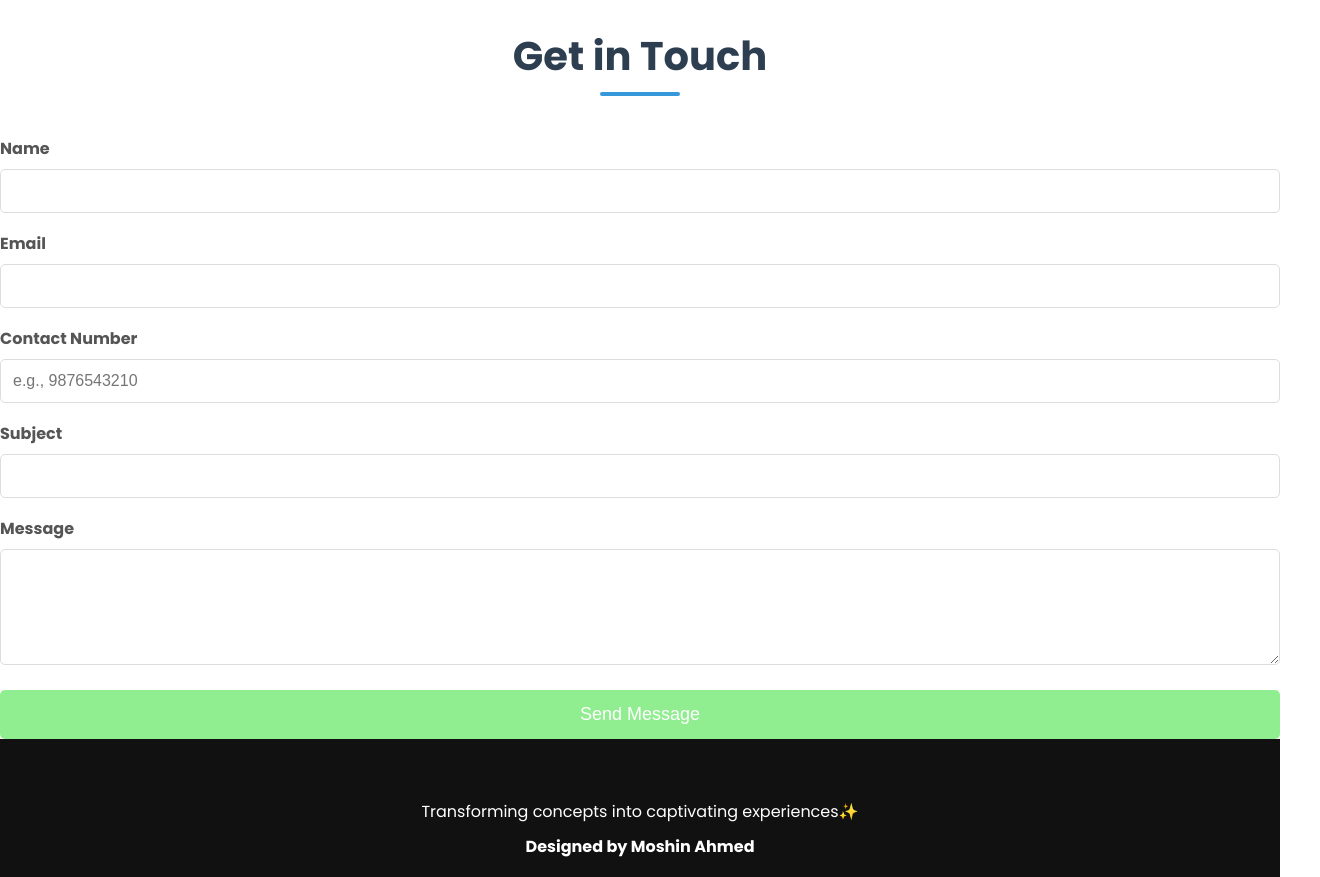
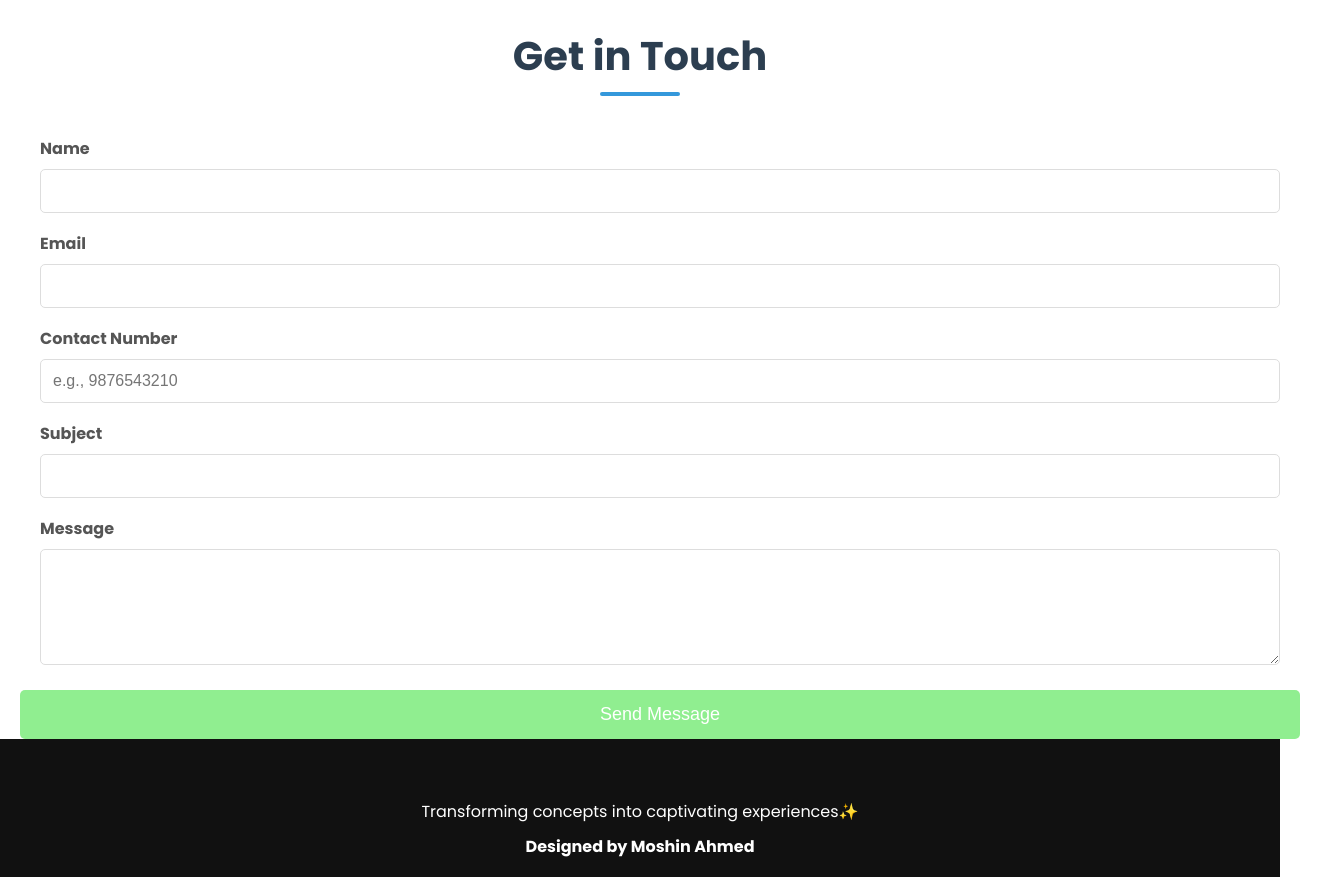
Before and after one commit to mohsin-ahmed-2003/Portfolio, a plain HTML site: page index.html in a window 1280 px wide. Shown: the part 4920-5797 px from the top of the page, 1320 px wide, since content can reach past the window. Drawn offline with nearby package versions, Linux system fonts and the light colour scheme.

Commit message:
Update style.css

```diff
--- a/style.css
+++ b/style.css
@@ -826,11 +826,15 @@ h1::after {
 
 .form-group {
     margin-bottom: 18px;
+    margin-left: 20px;
+    margin-right: 20px;
 }
 
 .form-group label {
     display: block;
     margin-bottom: 8px;
+    margin-left: 20px;
+    margin-right: 20px;
     color: #555;
     font-weight: bold;
 }
@@ -845,6 +849,8 @@ h1::after {
     border-radius: 5px;
     box-sizing: border-box; /* Ensures padding doesn't affect total width */
     font-size: 16px;
+    margin-left: 20px;
+    margin-right: 20px;
 }
 
 .form-group input[type="text"]:focus,
@@ -864,6 +870,8 @@ h1::after {
     background-color: #90EE90; /* Light green */
     color: white;
     padding: 14px 20px;
+    margin-left: 20px;
+    margin-right: 20px;
     border: none;
     border-radius: 5px;
     cursor: pointer;
```
